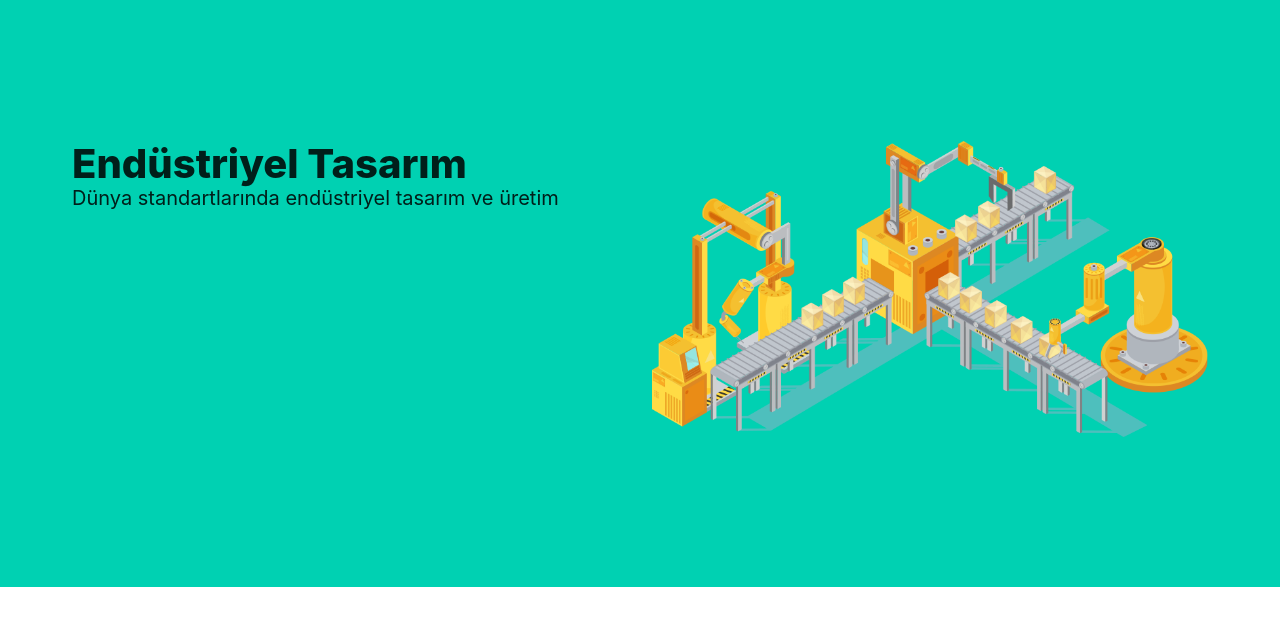
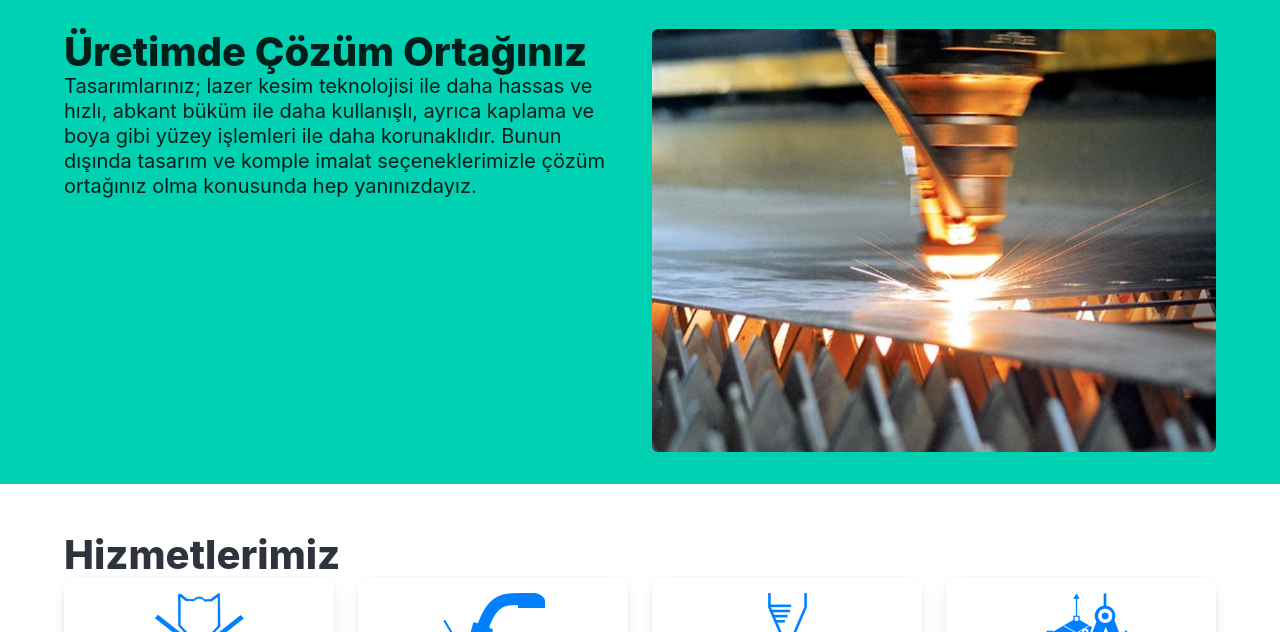
Before and after one commit to rbamimarlik/vistaauto-landing, a plain HTML site: page index.html in a window 1280 px wide. Shown: the part 55-687 px from the top of the page. Drawn offline with nearby package versions, Linux system fonts and the light colour scheme; files that its build step writes are made by us from their sources.

Commit message:
update hero

```diff
--- a/index.html
+++ b/index.html
@@ -40,19 +40,22 @@
       </div>
     </nav>
     <section class="hero is-medium is-primary" id="main">
-      <div class="hero-body">
+      <div class="hero-body" style="padding: 2rem 0 !important">
         <div class="container">
           <div class="columns">
             <div class="column is-6">
               <h1 class="title is-2 is-spaced">
-                Endüstriyel Tasarım
+                Üretimde Çözüm Ortağınız
               </h1>
               <h2 class="subtitle is-8">
-                Dünya standartlarında endüstriyel tasarım ve üretim
+                Tasarımlarınız; lazer kesim teknolojisi ile daha hassas ve hızlı, abkant büküm ile daha kullanışlı, ayrıca kaplama ve boya gibi yüzey işlemleri ile daha korunaklıdır.
+                Bunun dışında tasarım ve komple imalat seçeneklerimizle çözüm ortağınız olma konusunda hep yanınızdayız.
               </h2>
             </div>
             <div class="column is-6">
-              <img src="/img/hero.png" />
+              <figure class="image is-4by3">
+                <img style="border-radius: 6px;" src="/img/hero.jpeg" />
+              </figure>
             </div>
           </div>
         </div>
```
Also changed, not shown: img/hero.jpeg (added).
